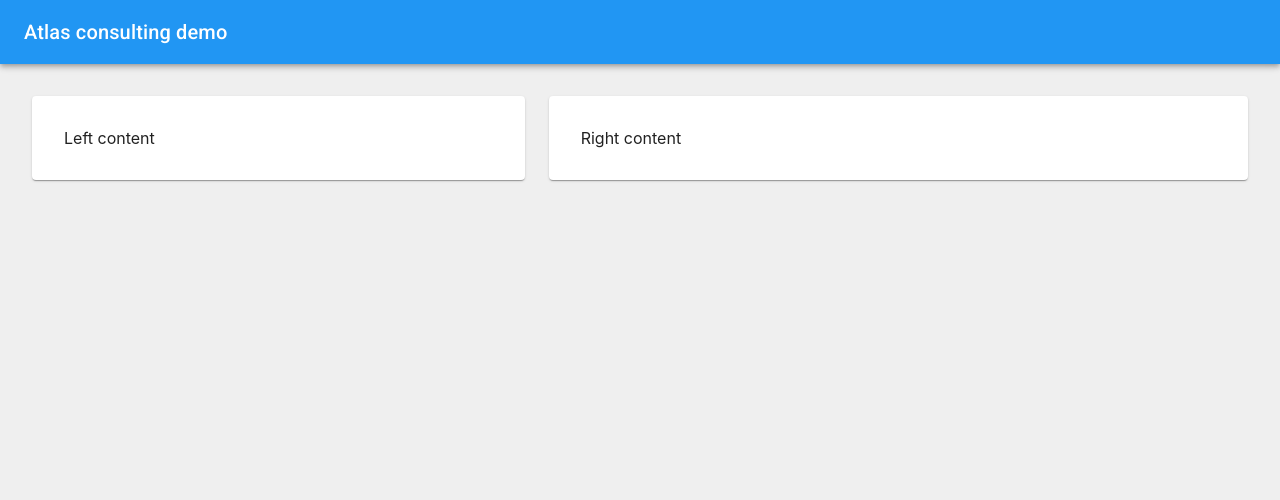
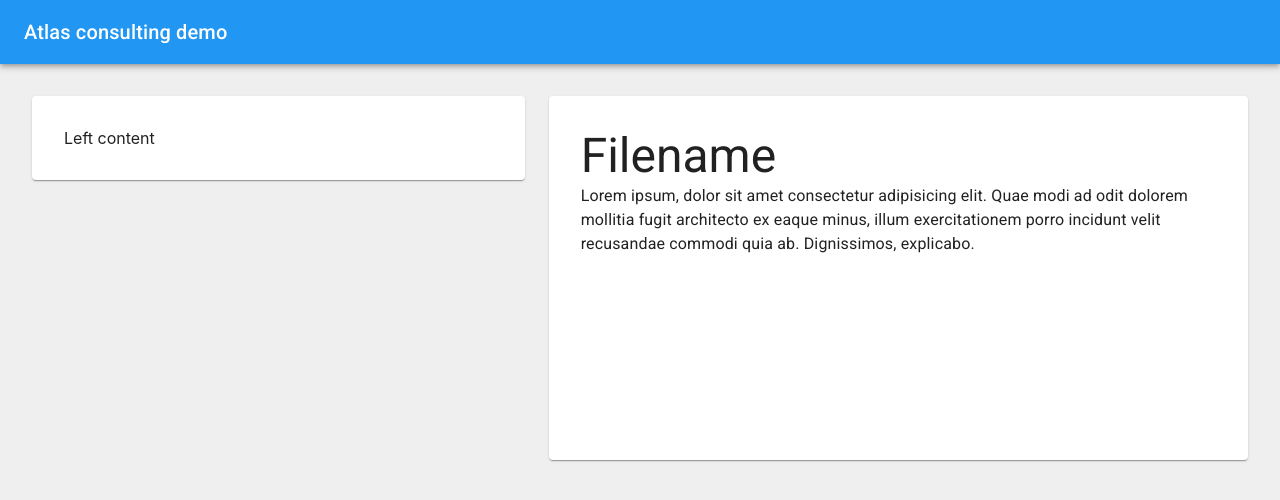
Before and after one commit to salaidom/ac-demo, a React (Create React App) app: page / in a window 1280 px wide. Shown: the top 500 px of the page. Built offline with nearby package versions, Linux system fonts and the light colour scheme.

Commit message:
Added simple file componentd and selected file context

```diff
--- a/src/app/App.tsx
+++ b/src/app/App.tsx
@@ -1,13 +1,19 @@
-import React from 'react'
+import React, { useState } from 'react'
 import { ThemeProvider } from '@material-ui/core/styles'
 
 import theme from 'src/config/theme'
 import Layout from 'src/components/Layout'
+import { SelectedFileContext } from './Context'
 
 const App: React.FC = () => {
+  const [selectedFile, setSelectedFile] = useState<string>('first')
   return (
     <ThemeProvider theme={theme}>
-      <Layout />
+      <SelectedFileContext.Provider
+        value={{ fileId: selectedFile, setFileId: setSelectedFile }}
+      >
+        <Layout />
+      </SelectedFileContext.Provider>
     </ThemeProvider>
   )
 }
--- /dev/null
+++ b/src/app/Context.tsx
@@ -0,0 +1,17 @@
+import React, { Dispatch, SetStateAction } from 'react'
+
+type SelectedFileContextType = {
+  fileId: string
+  setFileId: Dispatch<SetStateAction<string>>
+}
+
+export const SelectedFileContext = React.createContext<SelectedFileContextType>(
+  {
+    fileId: '',
+    setFileId: () => {},
+  }
+)
+
+export default {
+  SelectedFileContext,
+}
--- /dev/null
+++ b/src/components/File.tsx
@@ -0,0 +1,35 @@
+import React, { useState, useContext } from 'react'
+import Typography from '@material-ui/core/Typography'
+import { makeStyles } from '@material-ui/core/styles'
+import { SelectedFileContext } from 'src/app/Context'
+
+const useStyles = makeStyles(theme => ({
+  container: {
+    minHeight: 300,
+  },
+}))
+
+const File: React.FC = () => {
+  const classes = useStyles()
+  const { fileId } = useContext(SelectedFileContext)
+
+  return (
+    <div className={classes.container}>
+      {fileId ? (
+        <>
+          <Typography variant="h3">Filename</Typography>
+          <Typography variant="body1">
+            Lorem ipsum, dolor sit amet consectetur adipisicing elit. Quae modi
+            ad odit dolorem mollitia fugit architecto ex eaque minus, illum
+            exercitationem porro incidunt velit recusandae commodi quia ab.
+            Dignissimos, explicabo.
+          </Typography>
+        </>
+      ) : (
+        <Typography variant="h3">No file is selected</Typography>
+      )}
+    </div>
+  )
+}
+
+export default File
--- a/src/components/Layout.tsx
+++ b/src/components/Layout.tsx
@@ -1,10 +1,10 @@
 import React from 'react'
 import Paper from '@material-ui/core/Paper'
 import Grid from '@material-ui/core/Grid'
-import Typography from '@material-ui/core/Typography'
 import { makeStyles } from '@material-ui/core/styles'
 
 import AppBar from 'src/components/AppBar'
+import File from 'src/components/File'
 
 const useStyles = makeStyles(theme => ({
   container: {
@@ -31,7 +31,7 @@ const Layout: React.FC<LayoutProps> = () => {
           </Grid>
           <Grid item xs={12} md={7}>
             <Paper elevation={1} className={classes.paper}>
-              Right content
+              <File />
             </Paper>
           </Grid>
         </Grid>
```
